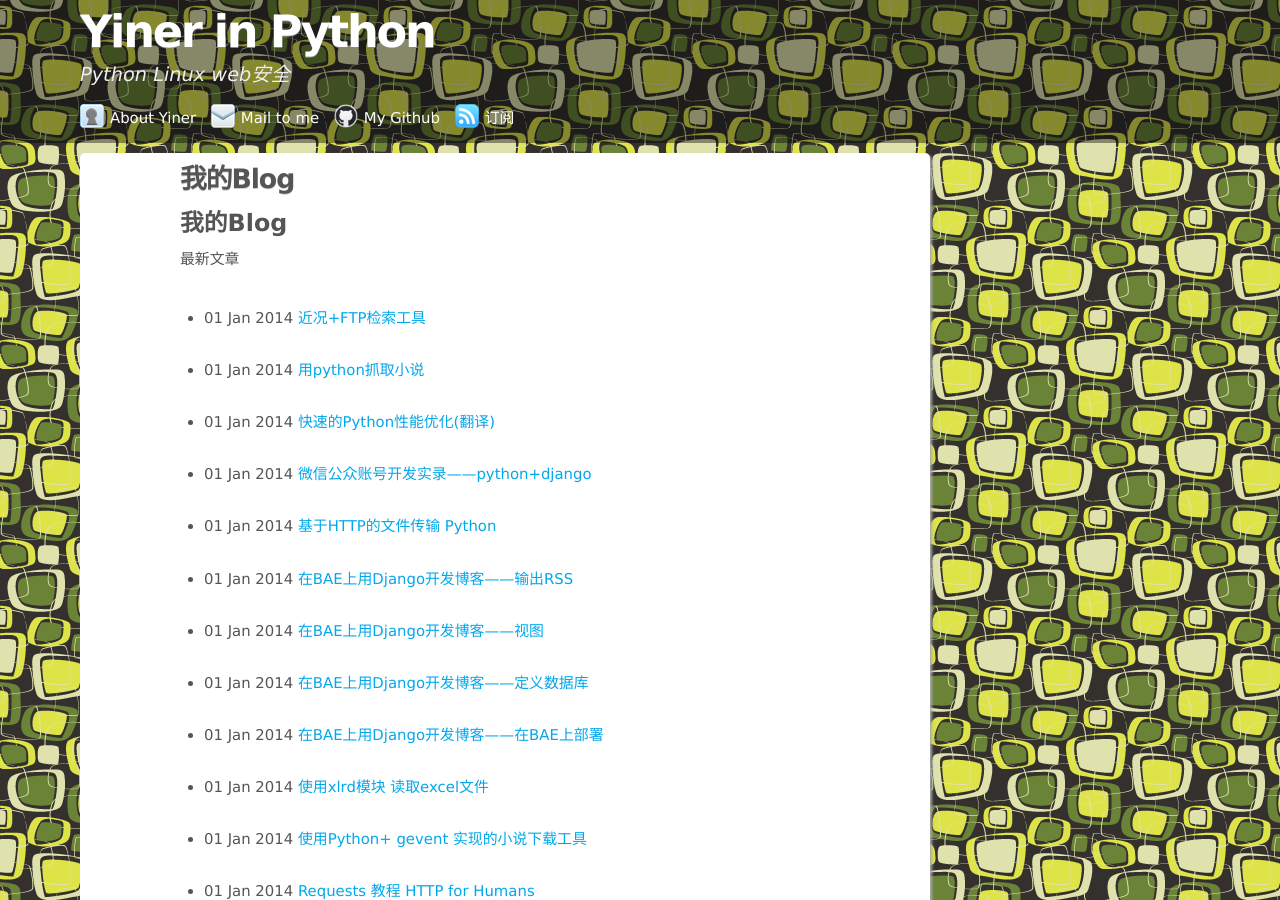
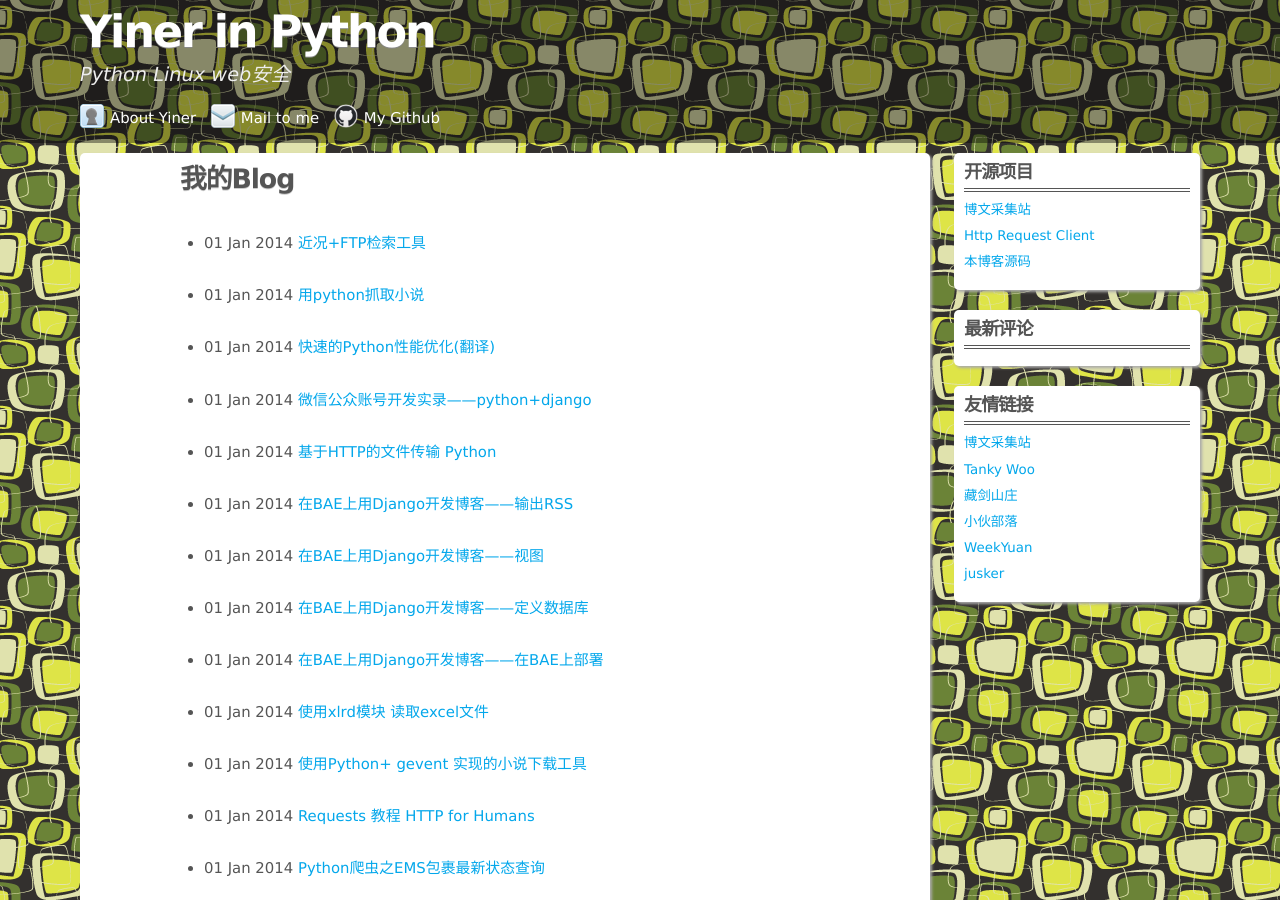
Before and after one commit to Pyiner/_yiner.github.io, a Jekyll site: the page built from index.html, in a window 1280 px wide and 900 px high. Built offline with Jekyll 4.4.1, drawn with Linux system fonts in a browser that asks for light colours; comment, search, counter and statistics services are not loaded.

Commit message:
add sider

```diff
--- a/_layouts/default.html
+++ b/_layouts/default.html
@@ -4,8 +4,8 @@
     <link rel="stylesheet" href="/css/style.css">
     <title>Yiner in Python</title>
     <meta charset="utf-8">
-    <link rel="shortcut icon" type="image/x-icon" href="/img/favicon.jpeg" />
-	<meta name="baidu-tc-verification" content="d48855264c634108ade28f9bffc4079d" />
+    <link rel="shortcut icon" type="image/x-icon" href="/img/favicon.jpeg"/>
+    <meta name="baidu-tc-verification" content="d48855264c634108ade28f9bffc4079d"/>
     <link rel=" stylesheet" title="Tomorrow Night" href="/css/tomorrow-night.css" media="screen">
     <script src="/js/highlight.pack.js"></script>
     <script>
@@ -18,13 +18,17 @@
     <div id="header-wrapper">
         <header id="header">
             <h1 id="logo"><a href="/">Yiner in Python</a></h1>
+
             <p class="description">Python Linux web安全</p>
+
             <p class="socialmedia">
-		<a href="https://github.com/Yiner/aboutme" title="关于我" rel="me"><img src="/img/yiner.png" alt="关于我" height="24" width="24">About Yiner</a>
-	    <a href="mailto:lijiuyang1992@gmail.com" title="Mail to me" rel="me"><img src="/img/email.png" alt="Mail to me" height="24" width="24">Mail to me</a>
-        <a href="https://github.com/Yiner" title="My Github" rel="me"><img src="/img/github.png" alt="My Github" height="24" width="24">My Github</a>
-        <a href="/feed" title="订阅" rel="me"><img src="/img/atom.png" alt="订阅" height="24" width="24">订阅</a>
-
+                <a href="https://github.com/Yiner/aboutme" title="关于我" rel="me"><img src="/img/yiner.png" alt="关于我"
+                                                                                     height="24" width="24">About Yiner</a>
+                <a href="mailto:lijiuyang1992@gmail.com" title="Mail to me" rel="me"><img src="/img/email.png"
+                                                                                          alt="Mail to me" height="24"
+                                                                                          width="24">Mail to me</a>
+                <a href="https://github.com/Yiner" title="My Github" rel="me"><img src="/img/github.png" alt="My Github"
+                                                                                   height="24" width="24">My Github</a>
             </p>
         </header>
     </div>
@@ -34,12 +38,76 @@
                 <h2 class="post-title">{{ page.title}}</h2>
                 <section class="article-content">{{ content }}</section>
             </article>
+        </section>
+        <section id="sidebar">
+            <section id="online_visitors" class="widget">
+                <h4>开源项目</h4>
+                <ul>
+                    <li>
+                        <a href="http://paper.pyiner.com/" target="_blank">博文采集站</a>
+                    </li>
+                    <li>
+                        <a href="https://github.com/Yiner/HTTP-Request-Client" target="_blank">Http Request Client </a>
+                    </li>
+                    <li>
+                        <a href="https://github.com/Yiner/Blog" target="_blank">本博客源码</a>
+                    </li>
+                </ul>
+            </section>
+            <section id="online_visitors" class="widget">
+                <h4>最新评论</h4>
+                <ul class="ds-recent-comments" data-num-items="5" data-show-title="1"></ul>
+                <script type="text/javascript">
+                    var duoshuoQuery = {short_name: "pyiner"};
+                    (function () {
+                        var ds = document.createElement('script');
+                        ds.type = 'text/javascript';
+                        ds.async = true;
+                        ds.src = 'http://static.duoshuo.com/embed.js';
+                        ds.charset = 'UTF-8';
+                        (document.getElementsByTagName('head')[0] || document.getElementsByTagName('body')[0]).appendChild(ds);
+                    })();
+                </script>
+            </section>
+            <section id="online_visitors" class="widget">
+                <h4>友情链接</h4>
+                <ul>
+
+                    <li>
+                        <a href="http://paper.pyiner.com/" target="_blank">博文采集站</a>
+                    </li>
+
+                    <li>
+                        <a href="http://www.wutianqi.com/" target="_blank">Tanky Woo</a>
+                    </li>
+
+                    <li>
+                        <a href="http://blog.yanwen.org/" target="_blank">藏剑山庄</a>
+                    </li>
+
+                    <li>
+                        <a href="http://lihuoqing.cn/" target="_blank">小伙部落</a>
+                    </li>
+
+                    <li>
+                        <a href="http://www.weekyuan.com/" target="_blank">WeekYuan</a>
+                    </li>
+
+                    <li>
+                        <a href="http://jusker.me/" target="_blank">jusker</a>
+                    </li>
+
+                </ul>
+            </section>
+        </section>
+
     </div>
 </div>
-<section style="display: none"><script type="text/javascript">
+<section style="display: none">
+    <script type="text/javascript">
         var _bdhmProtocol = (("https:" == document.location.protocol) ? " https://" : " http://");
         document.write(unescape("%3Cscript src='" + _bdhmProtocol + "hm.baidu.com/h.js%3F381585bf96b22f0e0011c04516926339' type='text/javascript'%3E%3C/script%3E"));
-</script></section>
-
+    </script>
+</section>
 </body>
 </html>
--- a/index.html
+++ b/index.html
@@ -2,8 +2,6 @@
 layout: default
 title: 我的Blog
 ---
-<h2>{{ page.title }}</h2>
-<p>最新文章</p>
 <ul>
     {% for post in site.posts %}
     <li>{{ post.date | date_to_string }} <a href="{{ post.url }}">{{ post.title }}</a></li>
```
Lines whose indentation alone changed are shown as unchanged.
